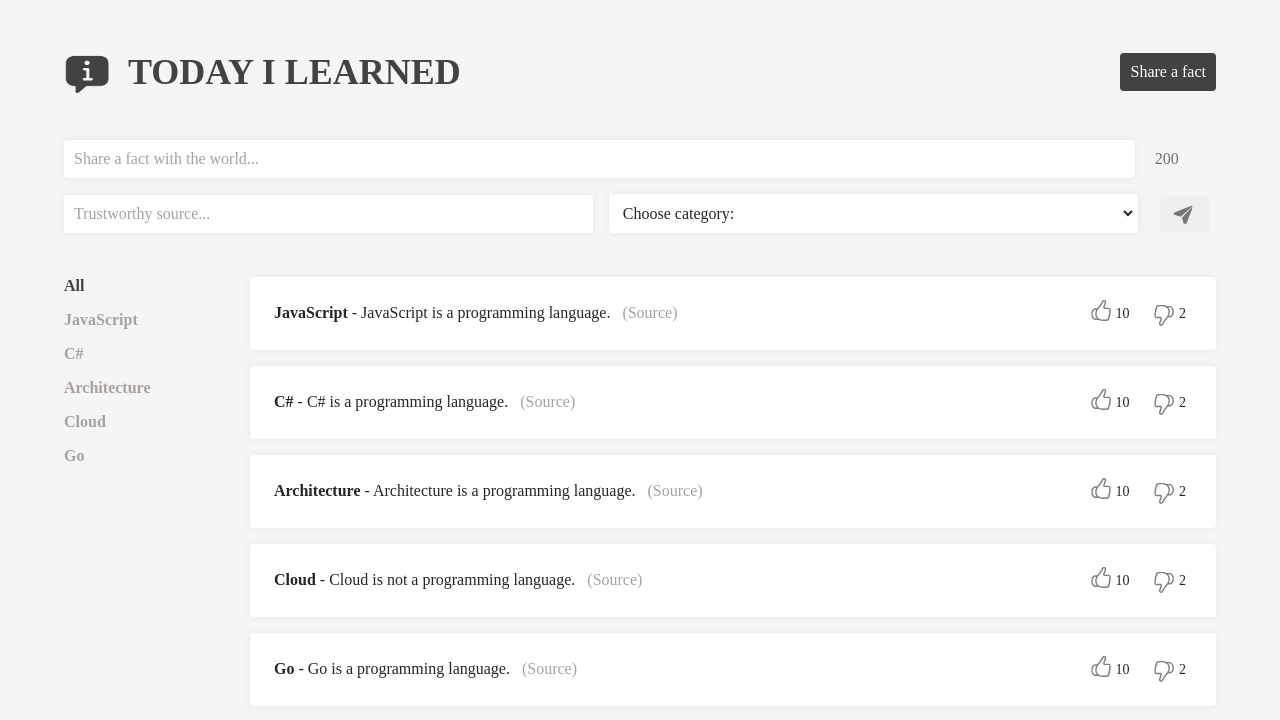
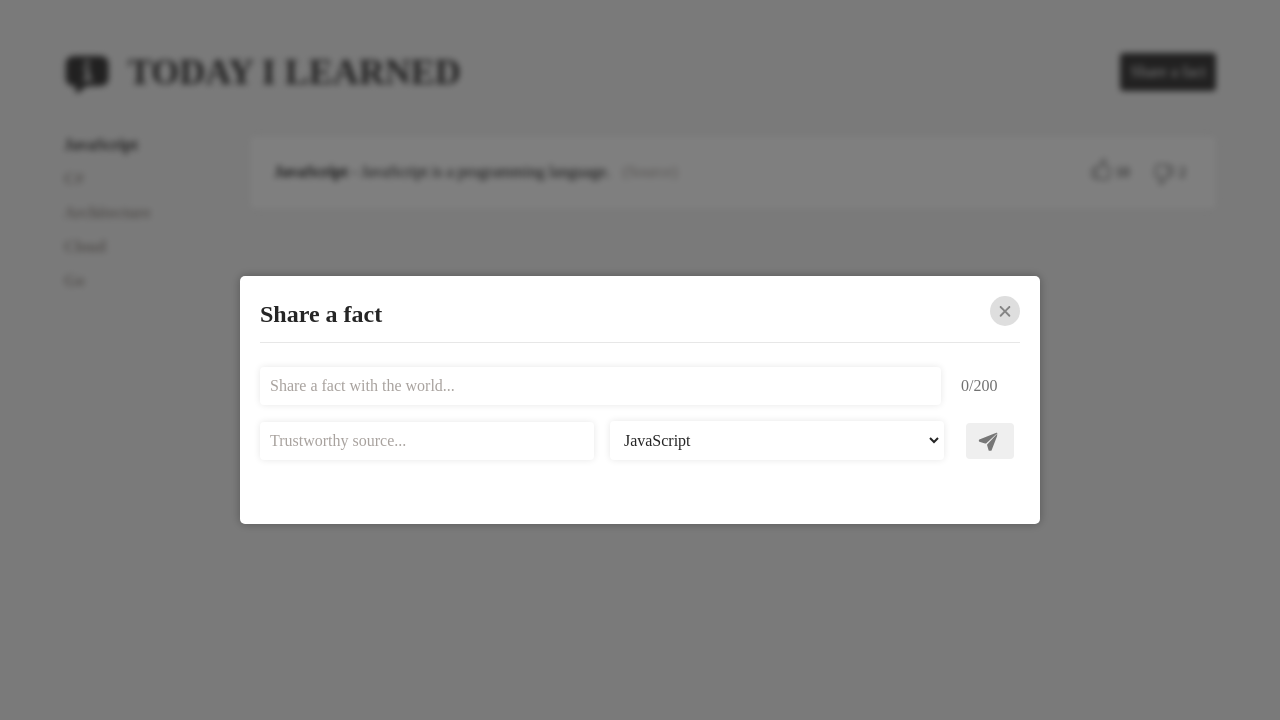
Before and after one commit to alicanbasak/pithy-client, a React (Create React App) app: page / in a window 1280 px wide. Both pictures are taken after a click on the button "Share a fact". Shown: the top 720 px of the page. Built offline with nearby package versions, Linux system fonts and the light colour scheme; a small style sheet from the web is missing; a web font is replaced by a local one.

Commit message:
Re design components

```diff
--- a/src/App.js
+++ b/src/App.js
@@ -2,9 +2,9 @@ import React, { useState } from "react";
 import NewFact from "./components/Form/NewFact";
 import FactList from "./components/Facts/FactList";
 
-const Header = ({ title, handleShowForm }) => {
+const Header = ({ title, handleShowForm, status }) => {
   return (
-    <header className="header">
+    <header className={status ? "header header-blur" : "header"}>
       <div className="logo">
         <img src="logo.png" height="48" width="48" alt="Today I Learned Logo" />
         <h1>{title}</h1>
@@ -21,16 +21,51 @@ const Header = ({ title, handleShowForm }) => {
 
 function App() {
   const [showForm, setShowForm] = useState(false);
+  const categories = [
+    {
+      id: 1,
+      title: "JavaScript",
+    },
+    {
+      id: 2,
+      title: "C#",
+    },
+    {
+      id: 3,
+      title: "Architecture",
+    },
+    {
+      id: 4,
+      title: "Cloud",
+    },
+    {
+      id: 5,
+      title: "Go",
+    },
+  ];
 
   const handleShowForm = () => {
-    setShowForm(!showForm);
+    setShowForm(true);
+  };
+
+  const closeForm = () => {
+    setShowForm(false);
   };
 
   return (
     <div className="container">
-      <Header handleShowForm={handleShowForm} title={"Today I Learned"} />
-      <NewFact showForm={showForm} />
-      <FactList />
+      <Header
+        status={showForm}
+        handleShowForm={handleShowForm}
+        categories={categories}
+        title={"Today I Learned"}
+      />
+      <NewFact
+        categories={categories}
+        showForm={showForm}
+        closeForm={closeForm}
+      />
+      <FactList status={showForm} categories={categories} />
     </div>
   );
 }
--- /dev/null
+++ b/src/components/Facts/Categories.js
@@ -0,0 +1,28 @@
+import React from "react";
+
+const Categories = ({
+  categories,
+  setActiveCategoryHandler,
+  activeCategory,
+}) => {
+  return (
+    <aside>
+      <ul className="aside">
+        {categories.map(category => (
+          <li
+            value={category.id}
+            key={category.id}
+            onClick={setActiveCategoryHandler}
+            className={`category ${
+              activeCategory === category.id ? "active" : ""
+            }`}
+          >
+            {category.title}
+          </li>
+        ))}
+      </ul>
+    </aside>
+  );
+};
+
+export default Categories;
--- a/src/components/Facts/FactList.js
+++ b/src/components/Facts/FactList.js
@@ -1,33 +1,7 @@
 import React, { useEffect, useState } from "react";
 
 import SingleFact from "./SingleFact";
-
-const categories = [
-  {
-    id: 0,
-    title: "All",
-  },
-  {
-    id: 1,
-    title: "JavaScript",
-  },
-  {
-    id: 2,
-    title: "C#",
-  },
-  {
-    id: 3,
-    title: "Architecture",
-  },
-  {
-    id: 4,
-    title: "Cloud",
-  },
-  {
-    id: 5,
-    title: "Go",
-  },
-];
+import Categories from "./Categories";
 
 const initialFacts = [
   {
@@ -72,41 +46,8 @@ const initialFacts = [
   },
 ];
 
-const Categories = ({ setActiveCategoryHandler, activeCategory }) => {
-  return (
-    <aside>
-      <ul className="aside">
-        {categories.map(category => (
-          <li
-            value={category.id}
-            key={category.id}
-            onClick={setActiveCategoryHandler}
-            className={`category ${
-              activeCategory === category.id ? "active" : ""
-            }`}
-          >
-            {category.title}
-          </li>
-        ))}
-      </ul>
-    </aside>
-  );
-};
-
-const Facts = ({ facts, categories }) => {
-  return (
-    <section>
-      <ul>
-        {facts.map(fact => (
-          <SingleFact key={fact.id} fact={fact} categories={categories} />
-        ))}
-      </ul>
-    </section>
-  );
-};
-
-const FactList = () => {
-  const [activeCategory, setActiveCategory] = useState(0);
+const FactList = ({ status, categories }) => {
+  const [activeCategory, setActiveCategory] = useState(1);
   const [facts, setFacts] = useState([]);
 
   const setActiveCategoryHandler = e => {
@@ -122,12 +63,19 @@ const FactList = () => {
   }, [activeCategory]);
 
   return (
-    <main className="main">
+    <main className={status ? "main main-blur" : "main"}>
       <Categories
+        categories={categories}
         activeCategory={activeCategory}
         setActiveCategoryHandler={setActiveCategoryHandler}
       />
-      <Facts facts={facts} categories={categories} />
+      <section>
+        <ul>
+          {facts.map(fact => (
+            <SingleFact key={fact.id} fact={fact} categories={categories} />
+          ))}
+        </ul>
+      </section>
     </main>
   );
 };
--- a/src/components/Form/NewFact.js
+++ b/src/components/Form/NewFact.js
@@ -1,31 +1,77 @@
-import React from "react";
+import React, { useState } from "react";
 import SubmitIcon from "../Icons/SubmitIcon";
+import CloseIcon from "../Icons/CloseIcon";
 
-const NewFact = ({ showForm }) => {
+const NewFact = ({ showForm, closeForm, categories }) => {
+  const [formData, setFormData] = useState({
+    description: "",
+    source: "",
+    categoryId: null,
+    maxChars: 0,
+  });
+
+  const handleFormChange = e => {
+    const { name, value } = e.target;
+    setFormData({
+      ...formData,
+      [name]: value,
+      maxChars: formData.description.length,
+    });
+  };
+
+  const handleFormSubmit = e => {
+    e.preventDefault();
+    console.log(formData);
+  };
+
   return (
-    <form
-      className="fact-form"
+    <div
+      className="modal-container"
       style={{
         display: showForm ? "flex" : "none",
       }}
     >
+      <div className="modal-content">
+        <div className="modal-head">
+          <h2>Share a fact</h2>
+          <CloseIcon closeModal={closeForm} />
+        </div>
+        <form className="fact-form">
           <div className="fact-section">
-        <input type="text" placeholder="Share a fact with the world..." />
-        <span>200</span>
+            <input
+              type="text"
+              name="description"
+              placeholder="Share a fact with the world..."
+              onChange={handleFormChange}
+              value={formData.description}
+              maxLength={200}
+            />
+            <span>
+              {formData.description.length}/{200}
+            </span>
           </div>
           <div className="alt-section">
-        <input type="text" placeholder="Trustworthy source..." />
-        <select>
-          <option value="">Choose category:</option>
-          <option value="technology">Technology</option>
-          <option value="science">Science</option>
-          <option value="finance">Finance</option>
+            <input
+              type="text"
+              name="source"
+              placeholder="Trustworthy source..."
+              onChange={handleFormChange}
+              value={formData.source}
+            />
+            <select onChange={handleFormChange} name="categoryId">
+              {categories.map(category => (
+                <option value={Number(category.id)} key={category.id}>
+                  {category.title}
+                </option>
+              ))}
             </select>
-        <button className="btn submit">
+            <button onClick={handleFormSubmit} className="btn submit">
               <SubmitIcon />
             </button>
           </div>
         </form>
+      </div>
+    </div>
   );
 };
 
```
Lines whose indentation alone changed are shown as unchanged.
